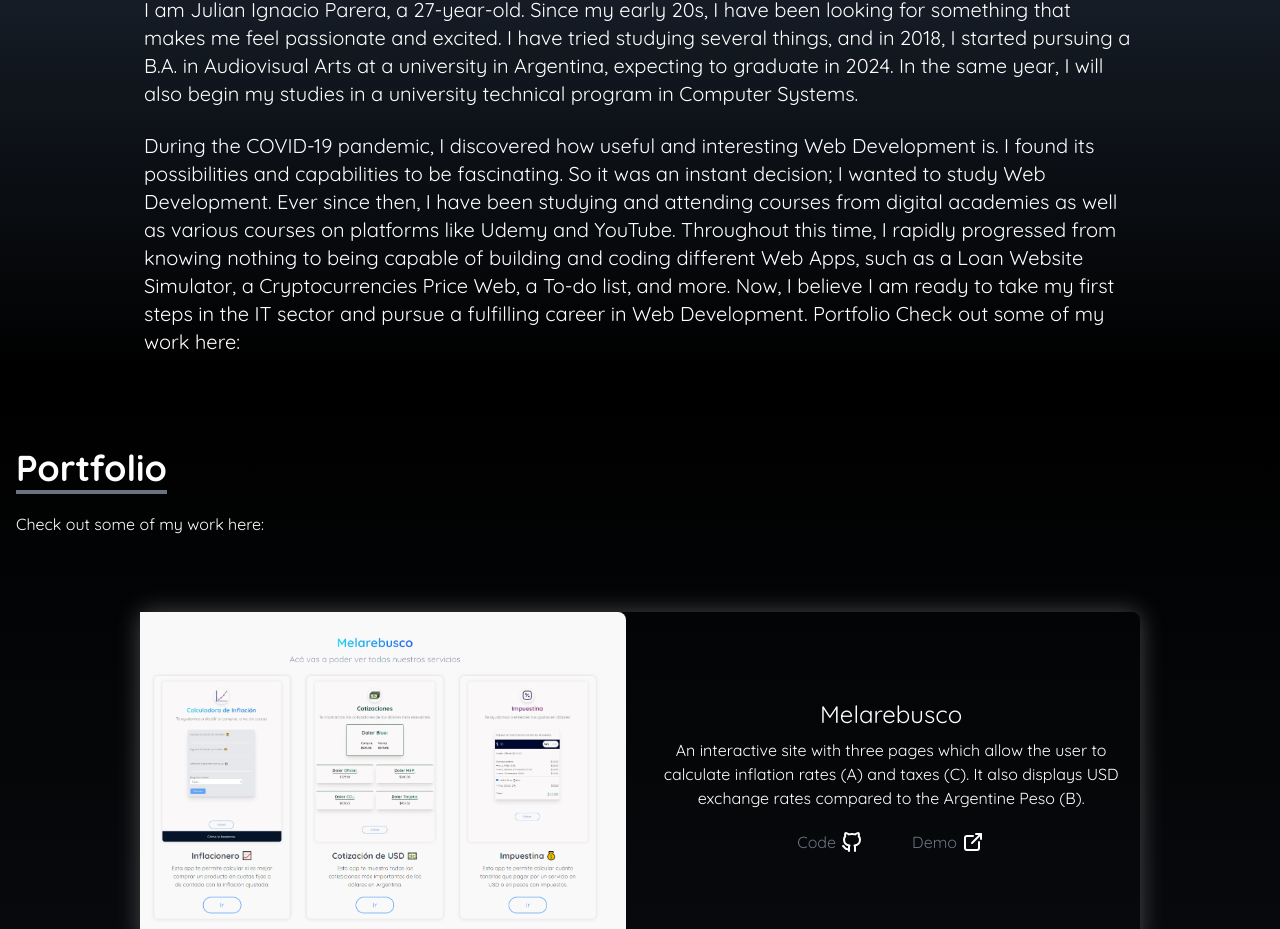
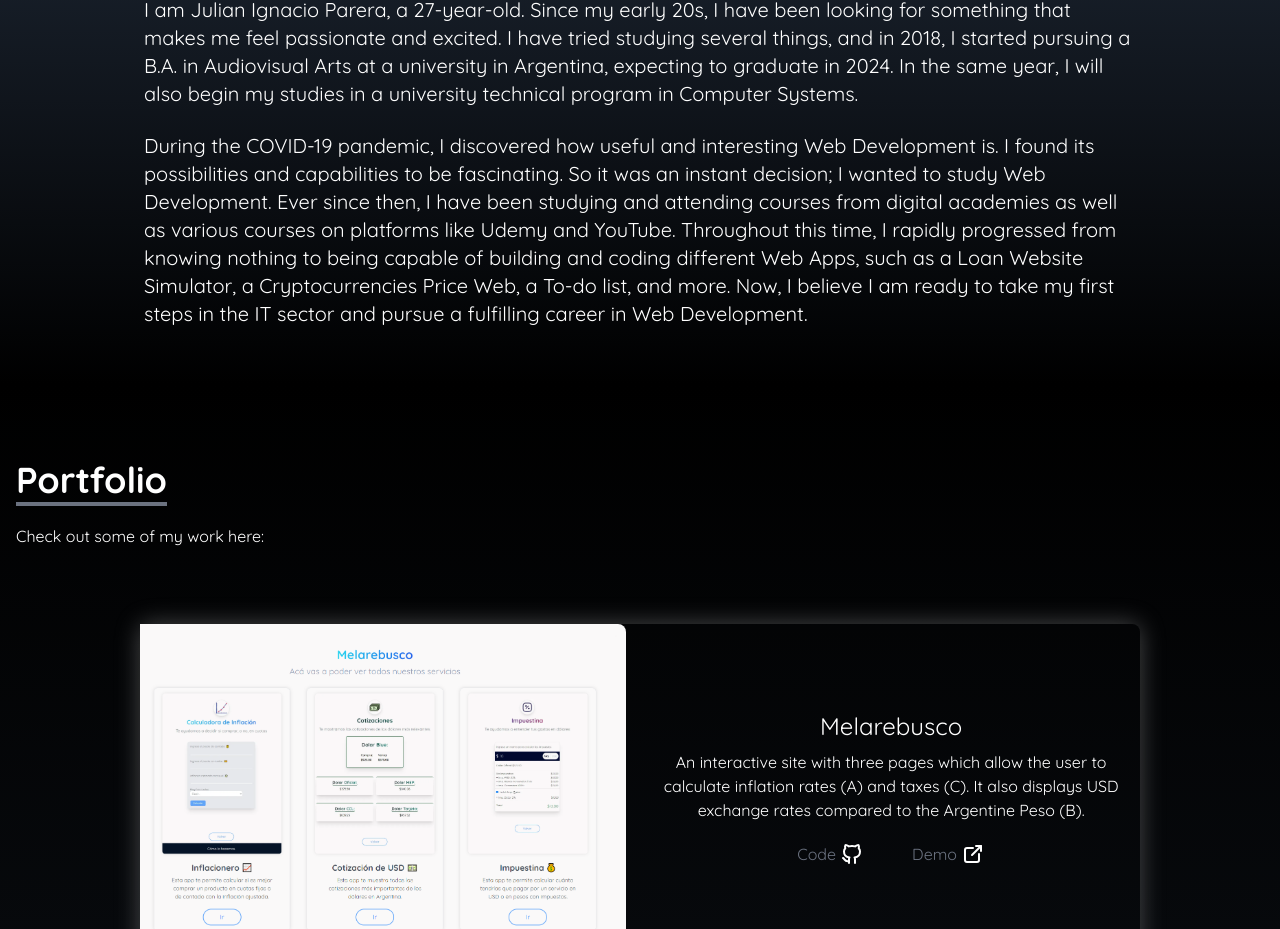
Before and after one commit to JulianP14/portfolio, a Next.js app: page / in a window 1280 px wide. Shown: the part 1052-1981 px from the top of the page. Built offline with nearby package versions, Linux system fonts and the light colour scheme.

Commit message:
Arreglo del about

```diff
--- a/components/About.jsx
+++ b/components/About.jsx
@@ -17,11 +17,8 @@ const About = () => {
           I am Julian Ignacio Parera, a 27-year-old. Since my early 20s, I have been looking for something that makes me feel passionate and excited. I have tried studying several things, and in 2018, I started pursuing a B.A. in Audiovisual Arts at a university in Argentina, expecting to graduate in 2024. In the same year, I will also begin my studies in a university technical program in Computer Systems.
         </p>
         <br />
-        <p className="text-xl">
+        <p className="text-xl mb-10">
           During the COVID-19 pandemic, I discovered how useful and interesting Web Development is. I found its possibilities and capabilities to be fascinating. So it was an instant decision; I wanted to study Web Development. Ever since then, I have been studying and attending courses from digital academies as well as various courses on platforms like Udemy and YouTube. Throughout this time, I rapidly progressed from knowing nothing to being capable of building and coding different Web Apps, such as a Loan Website Simulator, a Cryptocurrencies Price Web, a To-do list, and more. Now, I believe I am ready to take my first steps in the IT sector and pursue a fulfilling career in Web Development.
-
-          Portfolio
-          Check out some of my work here:
         </p>
       </div>
     </div>
```
